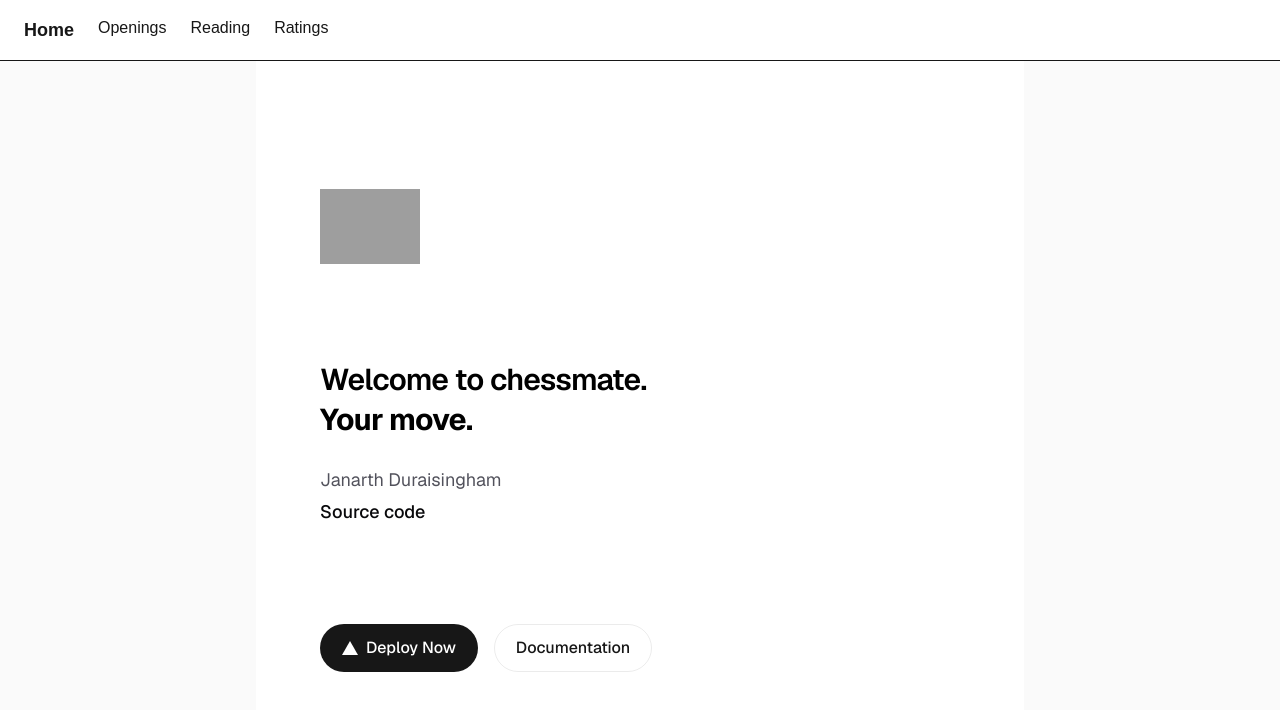
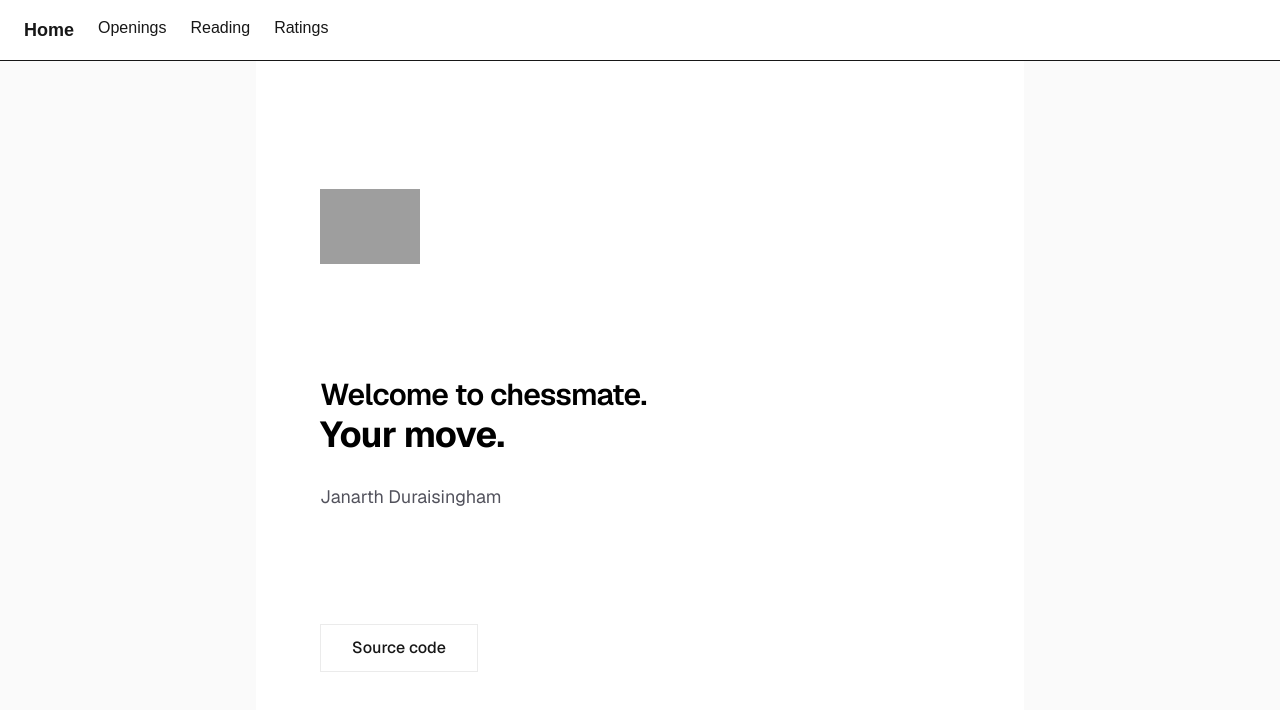
Before and after one commit to janarthduraisingham/chess, a Next.js app: page / in a window 1280 px wide. Shown: the top 710 px of the page. Built offline with nearby package versions, Linux system fonts and the light colour scheme; grey boxes are pictures that could not be loaded.

Commit message:
format homepage

```diff
--- a/app/page.tsx
+++ b/app/page.tsx
@@ -14,41 +14,20 @@ export default function Home() {
         />
         <div className="flex flex-col items-center gap-6 text-center sm:items-start sm:text-left">
           <h1 className="max-w-md text-3xl font-semibold leading-10 tracking-tight text-black dark:text-zinc-50">
-            Welcome to chessmate. <br /> <span className='font-bold'>Your move.</span>
+            Welcome to chessmate. <br /> <span className='font-bold text-4xl'>Your move.</span>
           </h1>
           <p className="max-w-md text-lg leading-8 text-zinc-600 dark:text-zinc-400">
             Janarth Duraisingham {" "} <br />
-            <a
-              href="https://github.com/janarthduraisingham/chess"
-              className="font-medium text-zinc-950 dark:text-zinc-50"
-            >
-              Source code
-            </a>
           </p>
         </div>
         <div className="flex flex-col gap-4 text-base font-medium sm:flex-row">
           <a
-            className="flex h-12 w-full items-center justify-center gap-2 rounded-full bg-foreground px-5 text-background transition-colors hover:bg-[#383838] dark:hover:bg-[#ccc] md:w-[158px]"
-            href="https://vercel.com/new?utm_source=create-next-app&utm_medium=appdir-template-tw&utm_campaign=create-next-app"
+            className="flex h-12 w-full items-center justify-center border border-solid border-black/[.08] px-5 transition-colors hover:border-transparent hover:bg-black/[.04] dark:border-white/[.145] dark:hover:bg-[#1a1a1a] md:w-[158px]"
+            href="https://github.com/janarthduraisingham/chess"
             target="_blank"
             rel="noopener noreferrer"
           >
-            <Image
-              className="dark:invert"
-              src="/vercel.svg"
-              alt="Vercel logomark"
-              width={16}
-              height={16}
-            />
-            Deploy Now
-          </a>
-          <a
-            className="flex h-12 w-full items-center justify-center rounded-full border border-solid border-black/[.08] px-5 transition-colors hover:border-transparent hover:bg-black/[.04] dark:border-white/[.145] dark:hover:bg-[#1a1a1a] md:w-[158px]"
-            href="https://nextjs.org/docs?utm_source=create-next-app&utm_medium=appdir-template-tw&utm_campaign=create-next-app"
-            target="_blank"
-            rel="noopener noreferrer"
-          >
-            Documentation
+            Source code
           </a>
         </div>
       </main>
```
